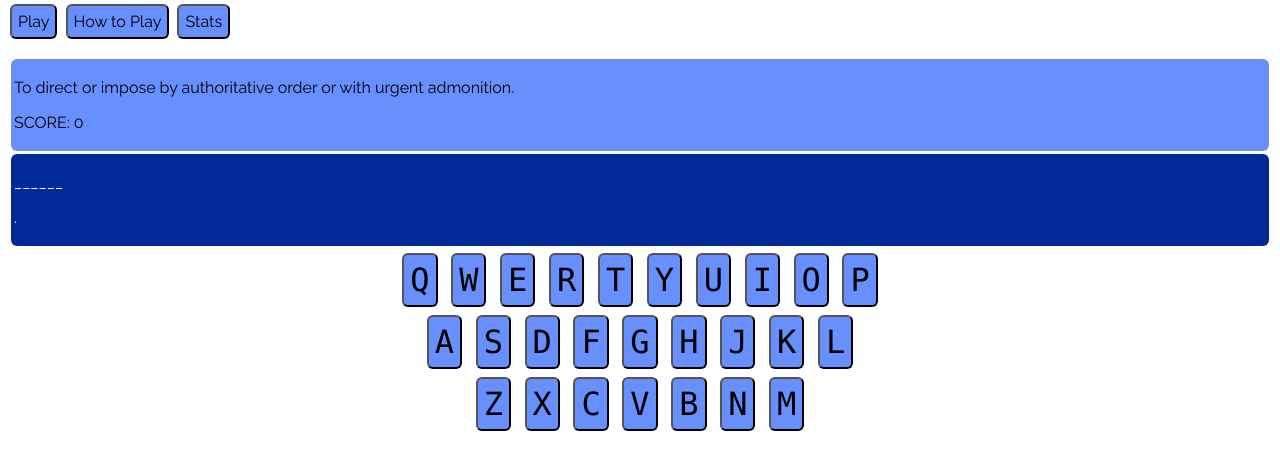
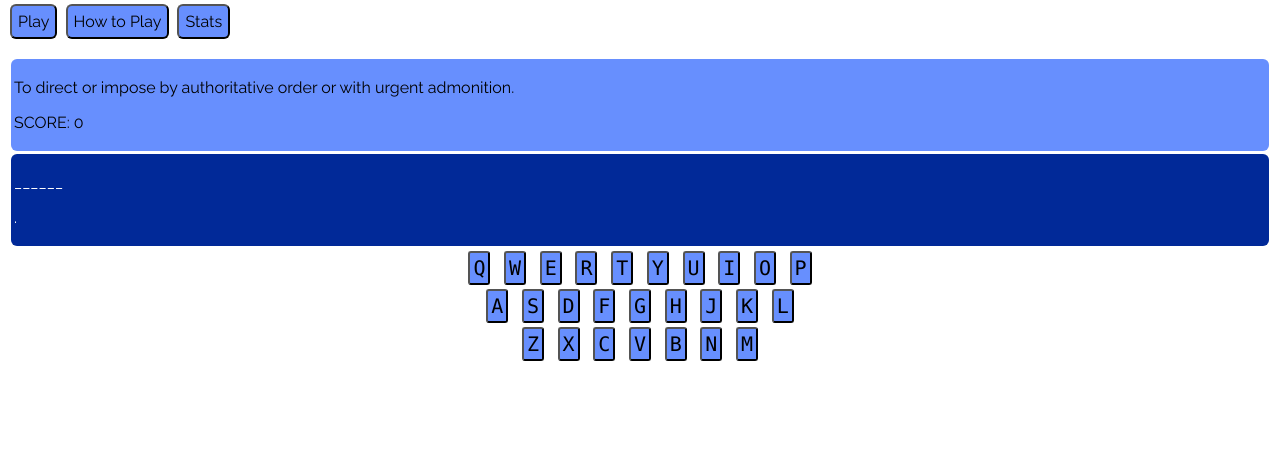
Before and after one commit to bargeosch/bargeosch.github.io, a plain HTML site: page wordguess/wordguess.html in a window 1280 px wide. Shown: the part 80-550 px from the top of the page. Drawn offline with Linux system fonts and the light colour scheme.

Commit message:
wordguess update 01

```diff
--- a/wordguess/project01.css
+++ b/wordguess/project01.css
@@ -125,11 +125,11 @@ body {
   .button2 {
     background: #678FFE;
     color: #000000;
-    border-radius: 6px;
+    border-radius: 3px;
     font-family: "Lucida Console", "Courier New", monospace;
-    font-size: 32px;
-    margin: 4px 2px;
-    padding: 6px 6px;
+    font-size: 20px;
+    margin: 2px 2px;
+    padding: 3px 3px;
    }
 
   .button2:hover {
```
